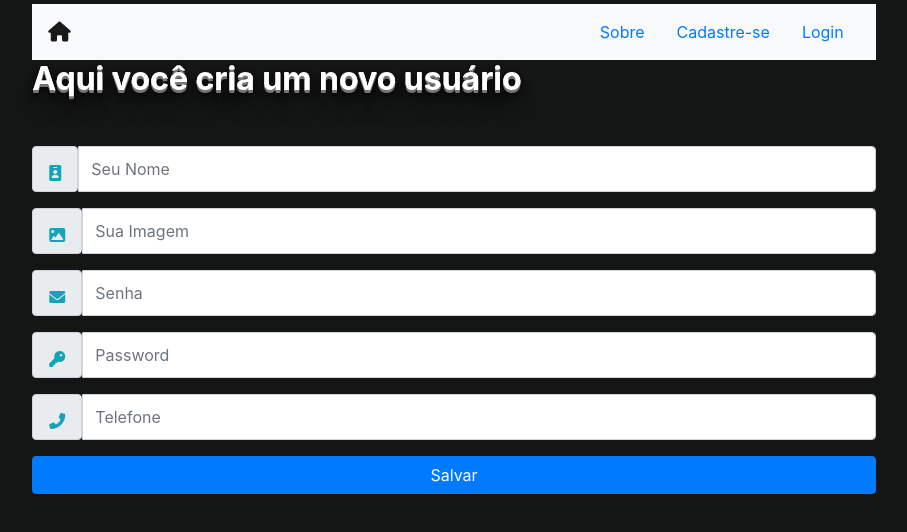
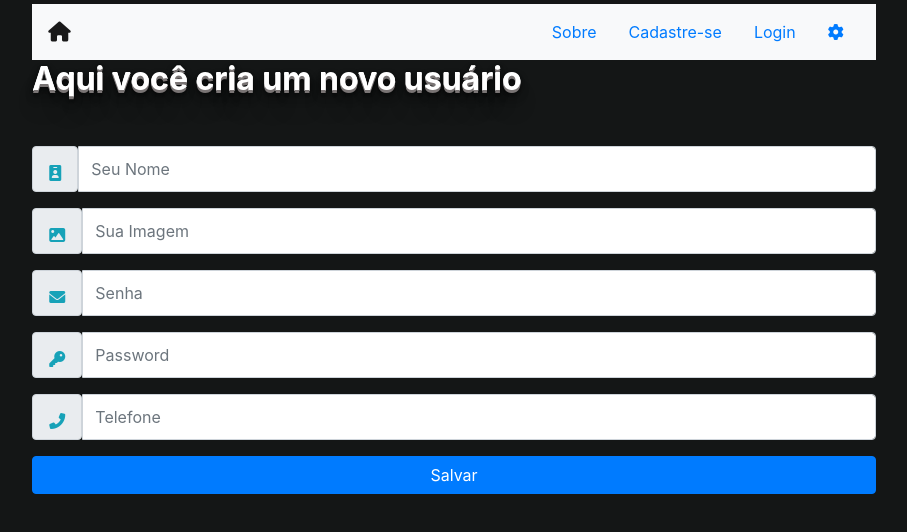
Before and after one commit to Laudier2/mural-de-alunos-facul, a React (Create React App) app: page /form in a window 1280 px wide. Shown: the top 532 px of the page, without its empty margins (186-1093 px from the left). Built offline with nearby package versions, Linux system fonts and the light colour scheme; no server answers.

Commit message:
make it better

```diff
--- a/src/components/Cadastro/Cadastro.jsx
+++ b/src/components/Cadastro/Cadastro.jsx
@@ -24,22 +24,14 @@ export default function Cadastro() {
    */
   const [idAtual, setIdAtual] = useState('');
   const [item, setItem] = useState('');
-  //const [imagem, setImagem] = useState([]);
-  //const [name, setName] = useState([]);
   const [email, setEmail] = useState([]);
 
   const navigate = useNavigate()
 
   useEffect(() => {
     (async () => {
-      //const imagem2 = await localStorage.getItem("imagem")
-      //const name2 = await localStorage.getItem("name")
       const email2 = await localStorage.getItem("user")
-      //const nameN = await JSON.parse(name2)
-      //const imgN = await JSON.parse(imagem2)
       const emaiL = await JSON.parse(email2)
-      //setImagem(imgN)
-      //setName(nameN)
       setEmail(emaiL)
 
     })()
@@ -56,7 +48,7 @@ export default function Cadastro() {
    * que esta vindo via evento do onClick
    */
   const Apagausuario = (id) => {
-    axios //Esse process.env.REACT_APP_API_URL é uma variave de ambiente que contem a url da api
+    axios
       .delete(URL + id)
       .then((res) => {
         toast.success('O usuário foi deletado com sucesso');
--- a/src/components/chec/chec.jsx
+++ b/src/components/chec/chec.jsx
@@ -103,11 +103,6 @@ const Consumo = () => {
         <div>
           <img src={img} alt="img" className="imgUser" />
           <strong><p className="nameUser">{name} </p></strong>
-          <div className="caseHome">
-            <a href="/conta" rel="noopener noreferrer">
-              <i class="fa-solid fa-gear text-white"></i>
-            </a>
-          </div>
         </div>
       )
     } else {
--- a/src/components/navBar/nav.jsx
+++ b/src/components/navBar/nav.jsx
@@ -2,6 +2,7 @@ import React from 'react'
 import "./nav.css"
 
 export default function Nav() {
+
     return (
         <div>
             <nav id="navbar-exemplo2" className="navbar navbar-light bg-light mt-1">
@@ -18,6 +19,11 @@ export default function Nav() {
                     <li className="nav-item">
                         <a className="nav-link" href="/login">Login</a>
                     </li>
+                    <li className="nav-item">
+                        <a className="nav-link" href='/conta'>
+                            <i class="fa-solid fa-gear text-primary"></i>
+                        </a>
+                    </li>
                 </ul>
             </nav>
         </div>
```
